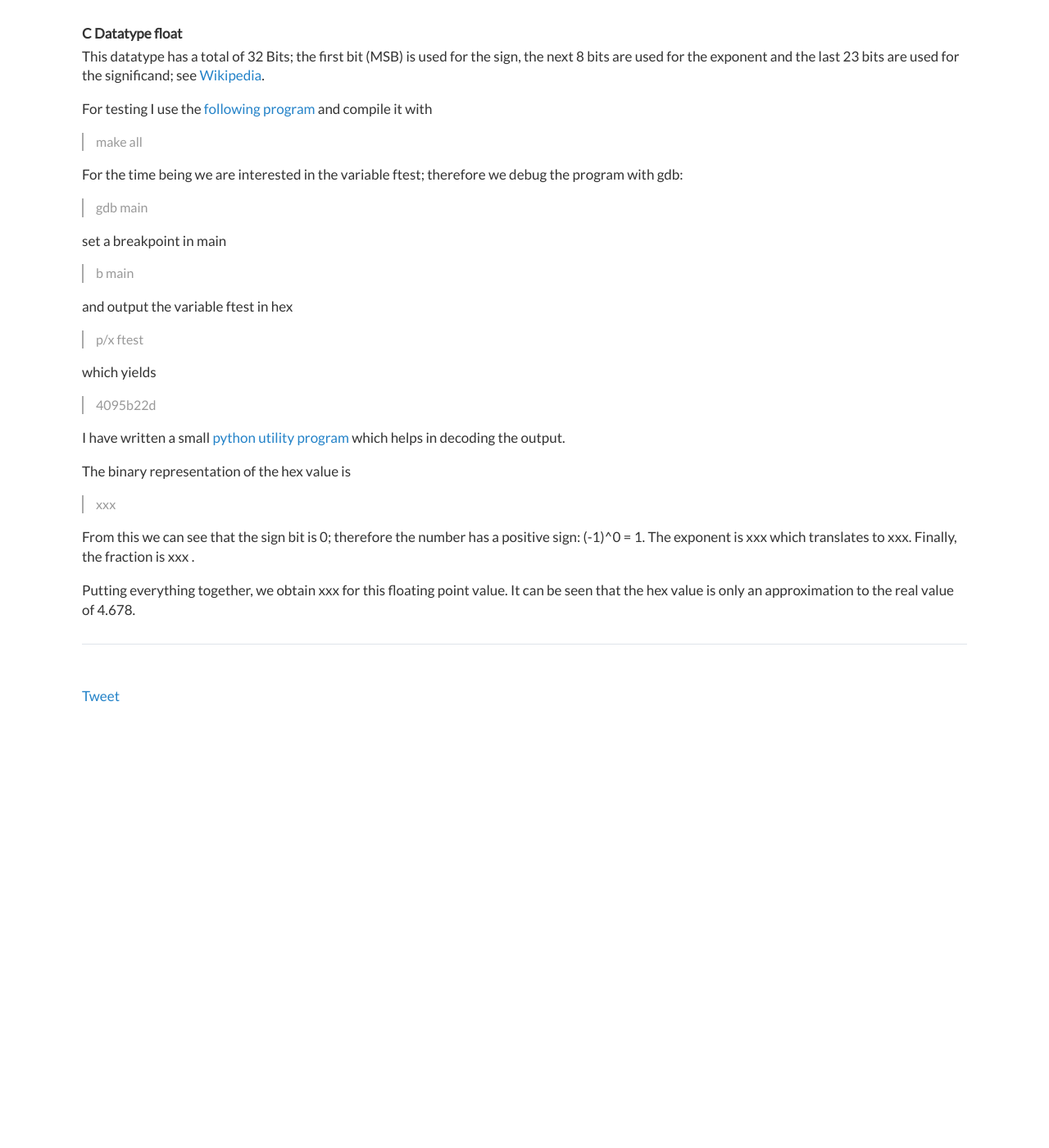
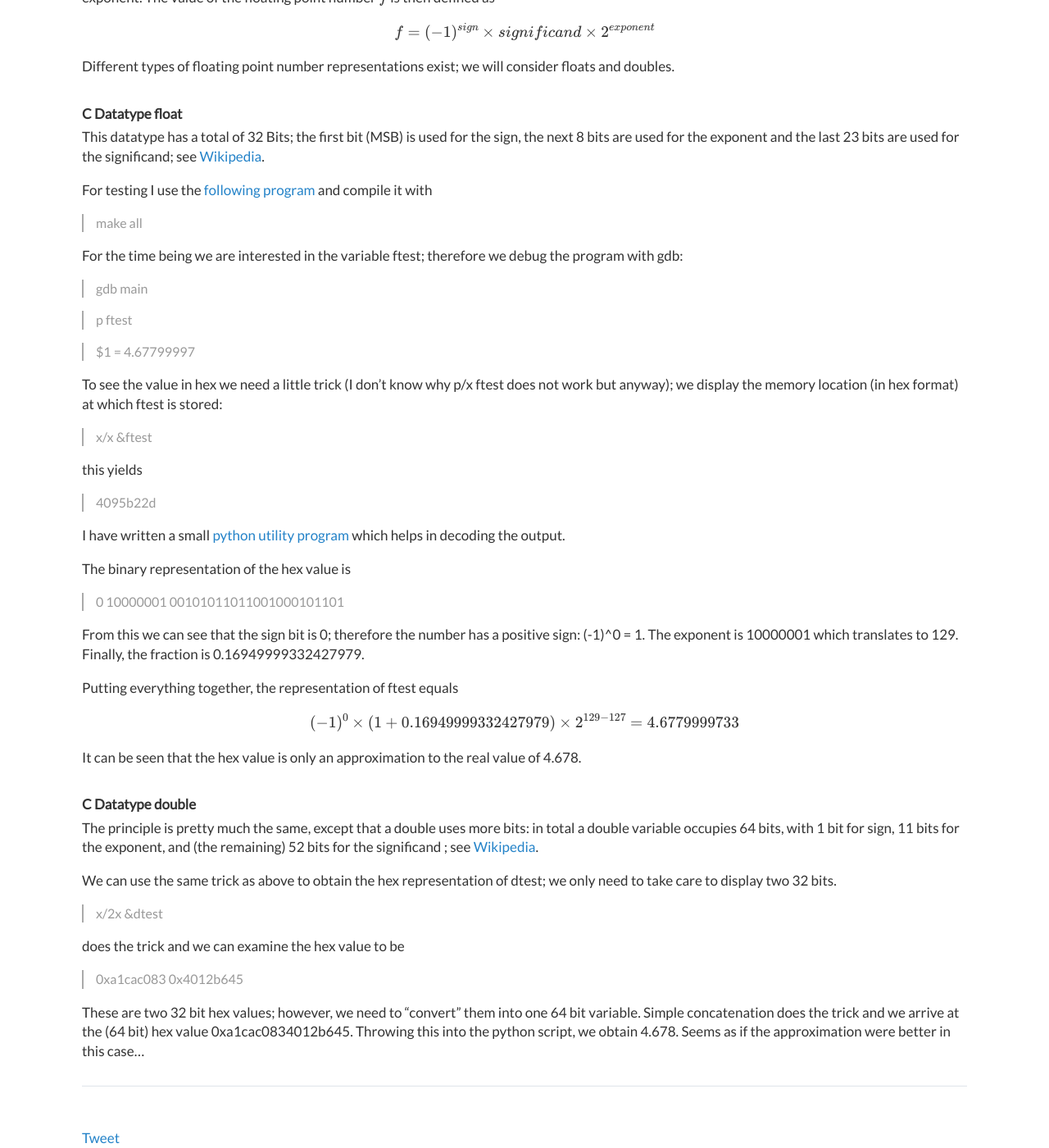
Before and after one commit to ClemensFMN/asm-stuff, a Jekyll site: the page built from _posts/2015-01-25-Floating-Point-Numbers.md, in a window 1280 px wide and 1400 px high, scrolled down 381 px. Shown: the whole window at 82% size. Built offline with Jekyll 4.4.1, drawn with Linux system fonts in a browser that asks for light colours; Markdown is read by kramdown in place of the engine named in the settings; formulas are drawn with MathJax 3; comment, search, counter and statistics services are not loaded; before the commit the page ends 1242 px from its top, so only the background shows below that.

Commit message:
floating point repr + doubles

```diff
--- a/_posts/2015-01-25-Floating-Point-Numbers.md
+++ b/_posts/2015-01-25-Floating-Point-Numbers.md
@@ -6,44 +6,89 @@ comments: true
 categories:
 ---
 
-In a computer a real number is (approximately) represented by a *floating point number*. This representation consists of a sign, a significand, and an exponent. The value of the floating point number \\( f \\) is then defined as
+# Under Construction #
+
+In a computer a real number is (approximately) represented by a *floating
+point number*. This representation consists of a sign, a significand, and an
+exponent. The value of the floating point number \\( f \\) is then defined as
 
 $$
 f = (-1)^{sign} \times significand \times 2^{exponent}
 $$
 
-Different types of floating point number representations exist; we will consider floats and doubles.
+Different types of floating point number representations exist; we will
+consider floats and doubles.
 
 ### C Datatype float ###
 
-This datatype has a total of 32 Bits; the first bit (MSB) is used for the sign, the next 8 bits are used for the exponent and the last 23 bits are used for the significand; see [Wikipedia](http://en.wikipedia.org/wiki/Single-precision_floating-point_format).
+This datatype has a total of 32 Bits; the first bit (MSB) is used for the
+sign, the next 8 bits are used for the exponent and the last 23 bits are used
+for the significand; see [Wikipedia](http://en.wikipedia.org/wiki/Single-precision_floating-point_format).
 
-For testing I use the [following program](<https://github.com/ClemensFMN/asm-stuff/tree/master/floatingpoint_repr/main.c>) and compile it with
+For testing I use the
+[following program](<https://github.com/ClemensFMN/asm-stuff/tree/master/floatingpoint_repr/main.c>) and compile it with
 
 > make all
 
-For the time being we are interested in the variable ftest; therefore we debug the program with gdb:
+For the time being we are interested in the variable ftest; therefore we debug
+the program with gdb:
 
 > gdb main
 
-set a breakpoint in main
+> p ftest
 
-> b main
 
-and output the variable ftest in hex
+> $1 = 4.67799997
 
-> p/x ftest
+To see the value in hex we need a little trick (I don't know why p/x ftest
+does not work but anyway); we display the memory location (in hex format) at
+which ftest is stored:
 
-which yields
+> x/x &ftest
+
+this yields
 
 > 4095b22d
 
-I have written a small [python utility program](https://github.com/ClemensFMN/asm-stuff/blob/master/floatingpoint_repr/util.py)  which helps in decoding the output.
+
+I have written a small
+[python utility program](https://github.com/ClemensFMN/asm-stuff/blob/master/floatingpoint_repr/util.py)
+which helps in decoding the output.
 
 The binary representation of the hex value is
 
-> xxx
+> 0  10000001  00101011011001000101101
 
-From this we can see that the sign bit is 0; therefore the number has a positive sign: (-1)^0 = 1. The exponent is xxx which translates to xxx. Finally, the fraction is xxx .
+From this we can see that the sign bit is 0; therefore the number has a
+positive sign: (-1)^0 = 1. The exponent is 10000001 which translates to 129.
+Finally, the fraction is 0.16949999332427979.
 
-Putting everything together, we obtain xxx for this floating point value. It can be seen that the hex value is only an approximation to the real value of 4.678.
+Putting everything together, the representation of ftest equals
+
+$$
+(-1)^0 \times (1 + 0.16949999332427979) \times 2^{129-127} = 4.6779999733
+$$
+
+It can be seen that the hex value is only an approximation to the real value
+of 4.678.
+
+### C Datatype double ###
+
+The principle is pretty much the same, except that a double uses more bits: in total
+a double variable occupies 64 bits, with 1 bit for sign, 11 bits for the
+exponent, and (the remaining) 52 bits for the significand ; see
+[Wikipedia](http://en.wikipedia.org/wiki/Double-precision_floating-point_format).
+
+We can use the same trick as above to obtain the hex representation of dtest;
+we only need to take care to display two 32 bits.
+
+> x/2x &dtest
+
+does the trick and we can examine the hex value to be
+
+> 0xa1cac083      0x4012b645
+
+These are two 32 bit hex values; however, we need to "convert" them into one
+64 bit variable. Simple concatenation does the trick and we arrive at the (64
+bit) hex value 0xa1cac0834012b645. Throwing this into the python script, we
+obtain 4.678. Seems as if the approximation were better in this case...
```
